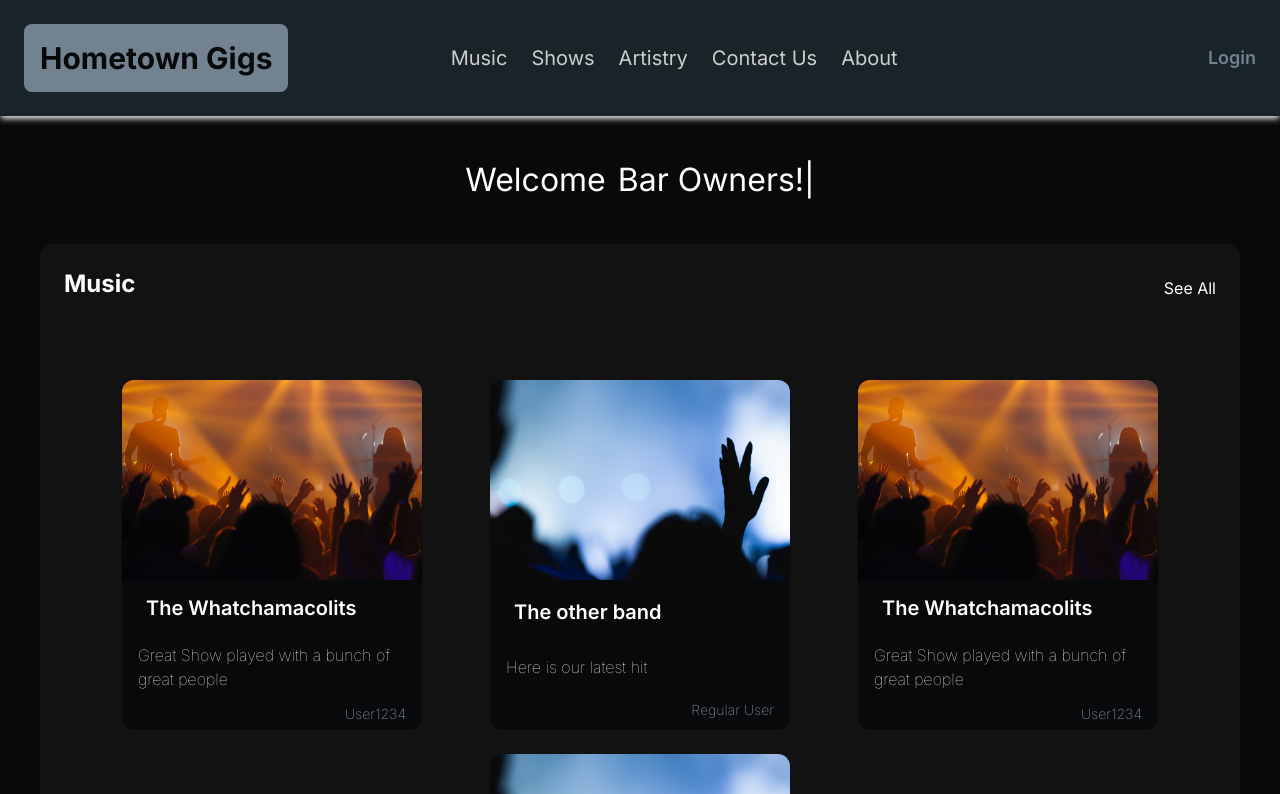
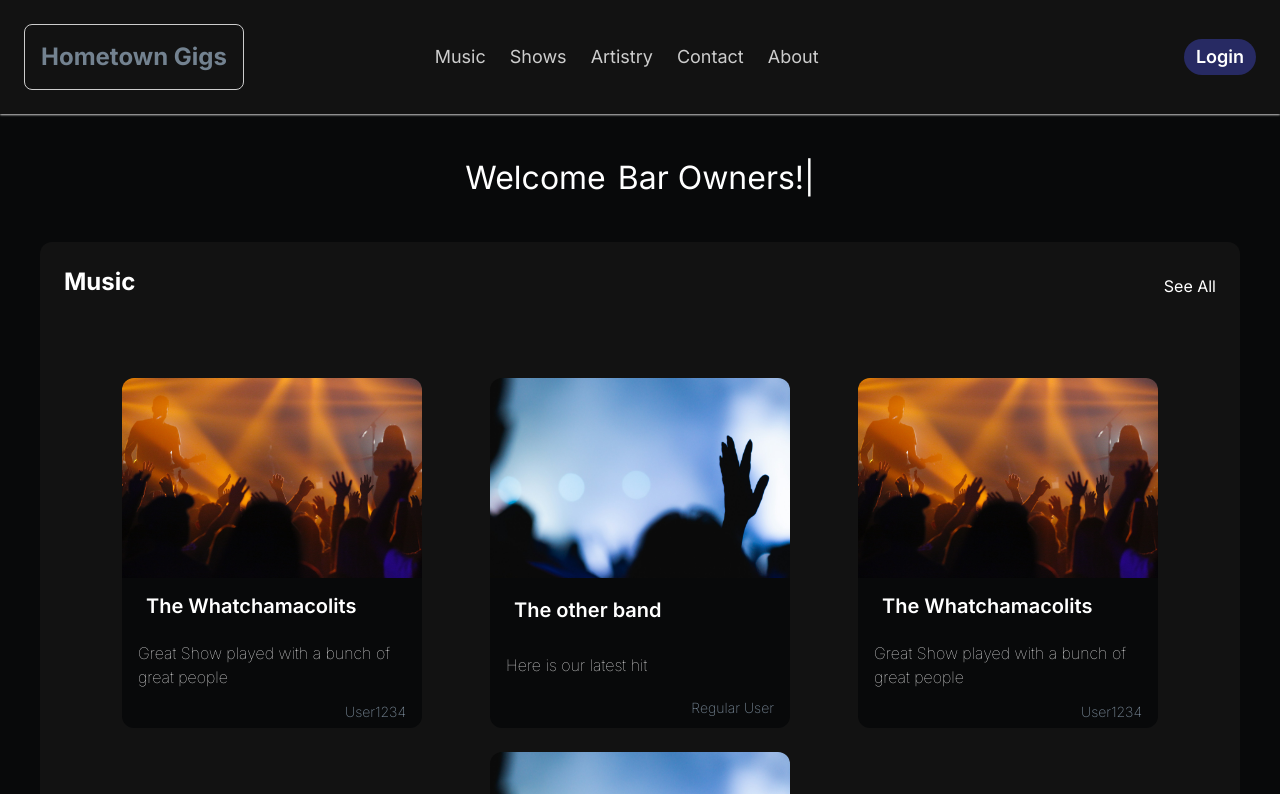
Before and after one commit to Terence-A/hometown-gigs, a Next.js app in the folder hometown-gigs/: page / in a window 1280 px wide. Shown: the top 794 px of the page. Built offline with nearby package versions, Linux system fonts and the light colour scheme.

Commit message:
fixed sizing issues with nav and changed a bit of colors up

```diff
--- a/hometown-gigs/app/page.tsx
+++ b/hometown-gigs/app/page.tsx
@@ -23,7 +23,7 @@ export default function Home() {
         <ShowsSection />
       </section>
       <div className="flex min-h-screen flex-col items-center justify-around p-24 ">
-        <h1 className="text-5xl">Hometown Gigs</h1>
+        <h1 className="text-4xl">Hometown Gigs</h1>
 
         <h2 className="text-xl text-white">Under Construction</h2>
       </div>
--- a/hometown-gigs/components/Navbar.jsx
+++ b/hometown-gigs/components/Navbar.jsx
@@ -9,11 +9,11 @@ const Navbar = () => {
 
   return (
     <nav
-      className="flex flex-wrap  justify-between items-center p-6 bg-[#192428] shadow-md shadow-[#CDCDCD]
+      className="flex flex-wrap  justify-between items-center p-6 bg-[#121212] shadow-sm shadow-[#CDCDCD]
     sticky top-0 z-10"
     >
       <Link href="/">
-        <button className="p-4 font-bold rounded-lg bg-[#738290]  text-3xl text-[#08090A] hover:text-opacity-70">
+        <button className="p-4 font-bold rounded-lg   text-2xl text-[#738290] border border-[#CDCDCD] hover:text-opacity-70 hover:border-opacity-70 hover:bg-opacity-70">
           Hometown Gigs
         </button>
       </Link>
@@ -54,9 +54,9 @@ const Navbar = () => {
           </button>
         )}
       </div>
-      <div className="menu hidden md:block md:w-2/3">
-        <div className="flex w-full justify-between items-center">
-          <ul className="flex p-4 text-xl">
+      <div className="menu hidden md:block md:w-2/3 ">
+        <div className="flex w-full justify-between p items-center">
+          <ul className="flex  text-lg">
             <li className=" text-[#CDCDCD] hover:text-[#E5E5E5]">
               <Link href="/music">Music</Link>
             </li>
@@ -67,14 +67,14 @@ const Navbar = () => {
               <Link href="/artistry">Artistry</Link>
             </li>
             <li className="ml-6 text-[#CDCDCD] hover:text-[#E5E5E5]">
-              <Link href="/contact">Contact Us</Link>
+              <Link href="/contact">Contact</Link>
             </li>
             <li className="ml-6 text-[#CDCDCD] hover:text-[#E5E5E5]">
               <Link href="/about">About</Link>
             </li>
           </ul>
           <Link href="/login">
-            <button className="text-lg font-semibold text-[#738290] hover:text-[#E5E5E5]">
+            <button className="text-lg font-semibold text-white bg-[#272a63] rounded-full py-1 px-3 hover:text-[#e7dfdf] ">
               Login
             </button>
           </Link>
```
